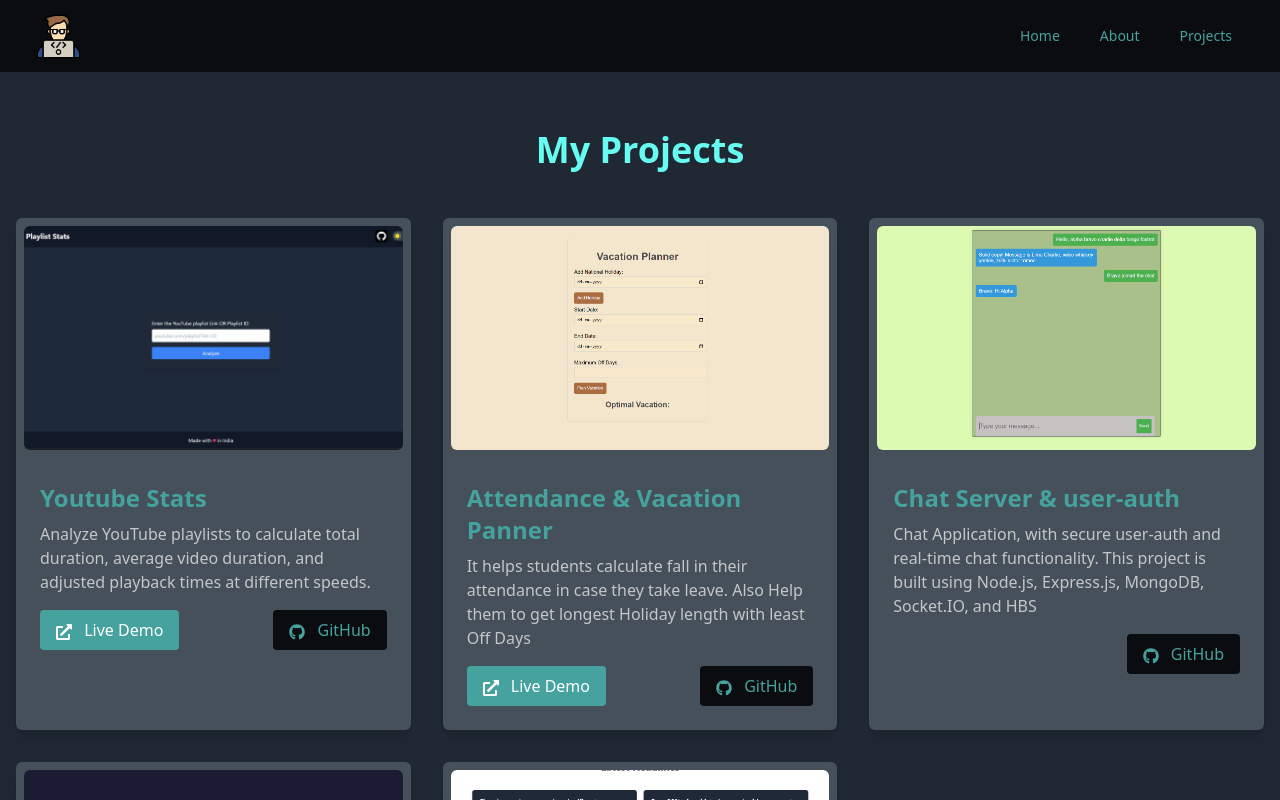
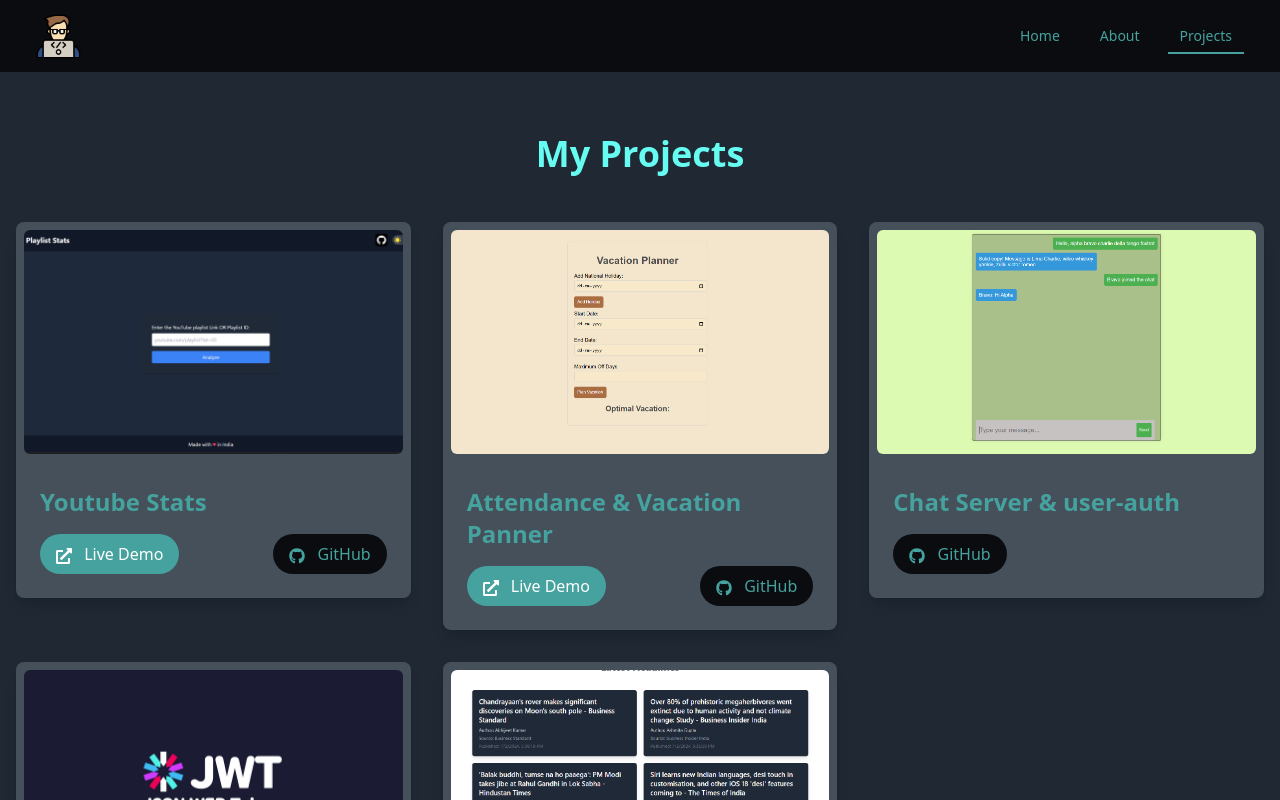
Before and after one commit to aashutosh148/Portfolio, a React (Vite) app: page /projects in a window 1280 px wide. Shown: the top 800 px of the page. Built offline with nearby package versions, Linux system fonts and the light colour scheme.

Commit message:
added animation & overhaul

```diff
--- a/package.json
+++ b/package.json
@@ -11,6 +11,7 @@
   },
   "dependencies": {
     "@emotion/react": "^11.11.4",
+    "framer-motion": "^11.3.2",
     "react": "^18.3.1",
     "react-dom": "^18.3.1",
     "react-icons": "^5.2.1",
--- a/src/App.jsx
+++ b/src/App.jsx
@@ -27,7 +27,7 @@ function App() {
         <Router>
             <div className="flex flex-col min-h-screen">
                 <Navbar />
-                <div className="flex-grow">
+                <div className="flex-grow pt-1">
                     <Routes>
                         <Route path="/" element={<Home />} />
                         <Route path="/about" element={<About />} />
--- a/src/components/Footer.jsx
+++ b/src/components/Footer.jsx
@@ -1,6 +1,6 @@
 import React from 'react';
 import { FaGithub, FaXTwitter, FaLinkedin } from 'react-icons/fa6';
-
+import { motion  } from 'framer-motion';
 const Footer = () => {
     const socialLinks = [
         { icon: FaGithub, url: 'https://github.com/aashutosh148' },
@@ -9,7 +9,14 @@ const Footer = () => {
     ];
 
     return (
-        <div className="bg-[#1d2835] text-[#C5C6C7] py-2 px-4 w-full bottom-0">
+        <motion.div
+            initial={{ opacity: 0, y: 50 }}
+            animate={{ opacity: 1, y: 0 }}
+            transition={{ duration: 1 }}
+            className="bg-[#1d2835] text-[#C5C6C7] py-2 px-4 w-full bottom-0"
+        >
+            {/* ... existing content ... */}
+
             <div className="max-w-5xl mx-auto flex flex-col md:flex-row justify-between items-center">
 
                 <div className="text-center mb-4 md:mb-0">
@@ -35,7 +42,7 @@ const Footer = () => {
                     &copy; 2024 @aashutosh148
                 </div>
             </div>
-        </div>
+        </motion.div>
     );
 };
 
--- a/src/components/Home/Home.jsx
+++ b/src/components/Home/Home.jsx
@@ -1,13 +1,19 @@
 import React from 'react';
 import TypeWrite from './TypeWrite';
 import Particles from 'react-tsparticles';
+import { motion } from "framer-motion";
 
 const Home = () => {
     return (
         <>
             <div className="mt-[80px] md:mt-[130px] min-h-auto flex items-center p-8">
                 <div className="max-w-7xl mx-auto flex flex-col lg:flex-row items-center justify-between w-full">
-                <div className="text-[#C5C6C7] mb-12 lg:mb-0 lg:w-1/2">
+                    <motion.div
+                        initial={{ opacity: 0, x: -50 }}
+                        animate={{ opacity: 1, x: 0 }}
+                        transition={{ duration: 1 }}
+                        className="text-[#C5C6C7] mb-12 lg:mb-0 lg:w-1/2"
+                    >
                         <h1 className="text-5xl font-bold mb-6">
                             Hi There! <span className="wave inline-block">👋</span>
                         </h1>
@@ -16,15 +22,20 @@ const Home = () => {
                             <span className="text-[#66FCF1]">Aashutosh Singh</span>
                         </h2>
                         <span className="text-2xl text-[#45A29E]"><TypeWrite /></span>
-                </div>
+                    </motion.div>
 
-                <div className="lg:w-1/2 flex justify-center lg:justify-end">
+                    <motion.div
+                        initial={{ opacity: 0, x: 50 }}
+                        animate={{ opacity: 1, x: 0 }}
+                        transition={{ duration: 1, delay: 0.2 }}
+                        className="lg:w-1/2 flex justify-center lg:justify-end"
+                    >
                         <img
                             src="/Programming-amico.png"
                             alt="Developer"
-                        className="w-full max-w-md "
+                            className="w-full max-w-md"
                         />
-                </div>
+                    </motion.div>
                 </div>
             </div>
         </>
--- a/src/components/Navbar.jsx
+++ b/src/components/Navbar.jsx
@@ -1,15 +1,23 @@
 import React, { useState } from 'react';
-import { Link } from 'react-router-dom';
+import { Link, useLocation } from 'react-router-dom';
+import { motion } from 'framer-motion';
 
 const Navbar = () => {
     const [isOpen, setIsOpen] = useState(false);
+    const location = useLocation();
 
     const handleLinkClick = () => {
         setIsOpen(false);
     };
 
     return (
-        <nav className="bg-[#0B0C10] p-1 fixed top-0 w-full">
+        <motion.nav
+            initial={{ y: -100 }}
+            animate={{ y: 0 }}
+            transition={{ duration: 0.5 }}
+            className="bg-[#0B0C10] p-1 fixed top-0 w-full z-50"
+        >
+
             <div className="max-w-7xl mx-auto px-4 sm:px-6 lg:px-8">
                 <div className="flex items-center justify-between h-16">
                     <div className="flex items-center">
@@ -20,9 +28,9 @@ const Navbar = () => {
 
                     <div className="hidden md:block">
                         <div className="ml-10 flex items-baseline space-x-4">
-                            <NavLink to="/" handleClick={handleLinkClick}>Home</NavLink>
-                            <NavLink to="/about" handleClick={handleLinkClick}>About</NavLink>
-                            <NavLink to="/projects" handleClick={handleLinkClick}>Projects</NavLink>
+                            <NavLink to="/" active={location.pathname === "/"} handleClick={handleLinkClick}>Home</NavLink>
+                            <NavLink to="/about" active={location.pathname === "/about"} handleClick={handleLinkClick}>About</NavLink>
+                            <NavLink to="/projects" active={location.pathname === "/projects"} handleClick={handleLinkClick}>Projects</NavLink>
                         </div>
                     </div>
                     <div className="md:hidden">
@@ -54,21 +62,26 @@ const Navbar = () => {
                     </div>
                 </div>
             )}
-        </nav>
+        </motion.nav>
     );
 };
-
-const NavLink = ({ to, children, mobile, handleClick }) => {
-    const baseClasses = "text-[#45a29e] hover:bg-[#1F2833] hover:text-white px-3 py-2 rounded-md text-sm font-medium";
-    const mobileClasses = mobile ? "block" : "";
-
+const NavLink = ({ to, children, active, handleClick }) => {
     return (
         <Link
             to={to}
-            className={`${baseClasses} ${mobileClasses}`}
+            className={`text-[#45a29e] hover:bg-[#1F2833] hover:text-white px-3 py-2 rounded-md text-sm font-medium relative`}
             onClick={handleClick}
         >
             {children}
+            {active && (
+                <motion.div
+                    className="absolute bottom-0 left-0 right-0 h-0.5 bg-[#45a29e]"
+                    layoutId="underline"
+                    initial={false}
+                    animate={{ opacity: 1 }}
+                    transition={{ duration: 0.3 }}
+                />
+            )}
         </Link>
     );
 };
--- a/src/components/Projects/ProjectCard.jsx
+++ b/src/components/Projects/ProjectCard.jsx
@@ -1,44 +1,72 @@
 // src/components/ProjectCard.jsx
-import React from 'react';
+import React, { useState } from 'react';
+import { motion } from 'framer-motion';
 import { FaGithub, FaExternalLinkAlt } from 'react-icons/fa';
 
 const ProjectCard = ({ title, description, image, liveLink, githubLink }) => {
+    const [isHovered, setIsHovered] = useState(false);
+
     return (
-        <div className="bg-[#45505a] rounded-md shadow-lg overflow-hidden">
-            <div className="w-full h-60 p-2">
-                <img
+        <motion.div
+            className="bg-[#45505a] rounded-lg shadow-lg overflow-hidden perspective-1000"
+            whileHover={{
+                scale: 1.05,
+                rotateY: 5,
+                rotateX: 5,
+                boxShadow: "0px 10px 30px -5px rgba(0, 0, 0, 0.3)"
+            }}
+            transition={{ duration: 0.3 }}
+            onHoverStart={() => setIsHovered(true)}
+            onHoverEnd={() => setIsHovered(false)}
+        >
+            <div className="relative w-full h-60 p-2 overflow-hidden">
+                <motion.img
                     src={image}
                     alt={title}
                     className="w-full h-full object-cover rounded-md"
+                    initial={{ scale: 1 }}
+                    animate={{ scale: isHovered ? 1.1 : 1 }}
+                    transition={{ duration: 0.3 }}
                 />
+                {isHovered && (
+                    <motion.div
+                        className="absolute inset-0 bg-black bg-opacity-80 flex items-center justify-center"
+                        initial={{ opacity: 0 }}
+                        animate={{ opacity: 1 }}
+                        transition={{ duration: 0.3 }}
+                    >
+                        <p className="text-white text-center p-4">{description}</p>
+                    </motion.div>
+                )}
             </div>
             <div className="p-6">
                 <h3 className="text-2xl font-bold text-[#45A29E] mb-2">{title}</h3>
-                <p className="text-[#C5C6C7] mb-4">{description}</p>
-                <div className="flex justify-between items-center">
-                    <div>
+                <div className="flex justify-between items-center mt-4">
                     {liveLink && (
-                            <a
+                        <motion.a
                             href={liveLink}
                             target="_blank"
                             rel="noopener noreferrer"
-                                className="bg-[#45A29E] text-white px-4 py-2 rounded hover:bg-[#45A29E] transition duration-300 inline-block"
+                            className="bg-[#45A29E] text-white px-4 py-2 rounded-full hover:bg-[#3a8a87] transition duration-300 inline-block"
+                            whileHover={{ scale: 1.1 }}
+                            whileTap={{ scale: 0.95 }}
                         >
                             <FaExternalLinkAlt className="inline mr-2" /> Live Demo
-                            </a>
+                        </motion.a>
                     )}
-                    </div>
-                    <a
+                    <motion.a
                         href={githubLink}
                         target="_blank"
                         rel="noopener noreferrer"
-                        className="bg-[#0B0C10] text-[#45A29E] px-4 py-2 rounded hover:bg-[#45A29E] hover:text-white transition duration-300 inline-block"
+                        className="bg-[#0B0C10] text-[#45A29E] px-4 py-2 rounded-full hover:bg-[#45A29E] hover:text-white transition duration-300 inline-block"
+                        whileHover={{ scale: 1.1 }}
+                        whileTap={{ scale: 0.95 }}
                     >
                         <FaGithub className="inline mr-2" /> GitHub
-                    </a>
+                    </motion.a>
                 </div>
             </div>
-        </div>
+        </motion.div>
     );
 };
 
--- a/src/components/Projects/Projects.jsx
+++ b/src/components/Projects/Projects.jsx
@@ -1,6 +1,7 @@
 // src/components/Projects.jsx
 import React from 'react';
 import ProjectCard from './ProjectCard';
+import  { motion } from "framer-motion"
 
 const Projects = () => {
     const projects = [
@@ -44,10 +45,24 @@ const Projects = () => {
     return (
         <div className="h-auto mt-[130px] mb-12 px-4">
             <div className="max-w-7xl mx-auto">
-        <h2 className="text-4xl font-bold text-[#66FCF1] text-center mb-12">My Projects</h2>
+                <motion.h2
+                    initial={{ opacity: 0, y: -20 }}
+                    animate={{ opacity: 1, y: 0 }}
+                    transition={{ duration: 1 }}
+                    className="text-4xl font-bold text-[#66FCF1] text-center mb-12"
+                >
+                    My Projects
+                </motion.h2>
                 <div className="grid grid-cols-1 md:grid-cols-2 lg:grid-cols-3 gap-8">
                     {projects.map((project, index) => (
-            <ProjectCard key={index} {...project} />
+                        <motion.div
+                            key={index}
+                            initial={{ opacity: 0, y: 50 }}
+                            animate={{ opacity: 1, y: 0 }}
+                            transition={{ duration: 0.5, delay: index * 0.1 }}
+                        >
+                            <ProjectCard {...project} />
+                        </motion.div>
                     ))}
                 </div>
             </div>
```
Also changed, not shown: src/components/About/About.jsx (+23 -6 lines), 1 other file (tests, documents, lock files or other folders). Lines whose indentation alone changed are shown as unchanged.
